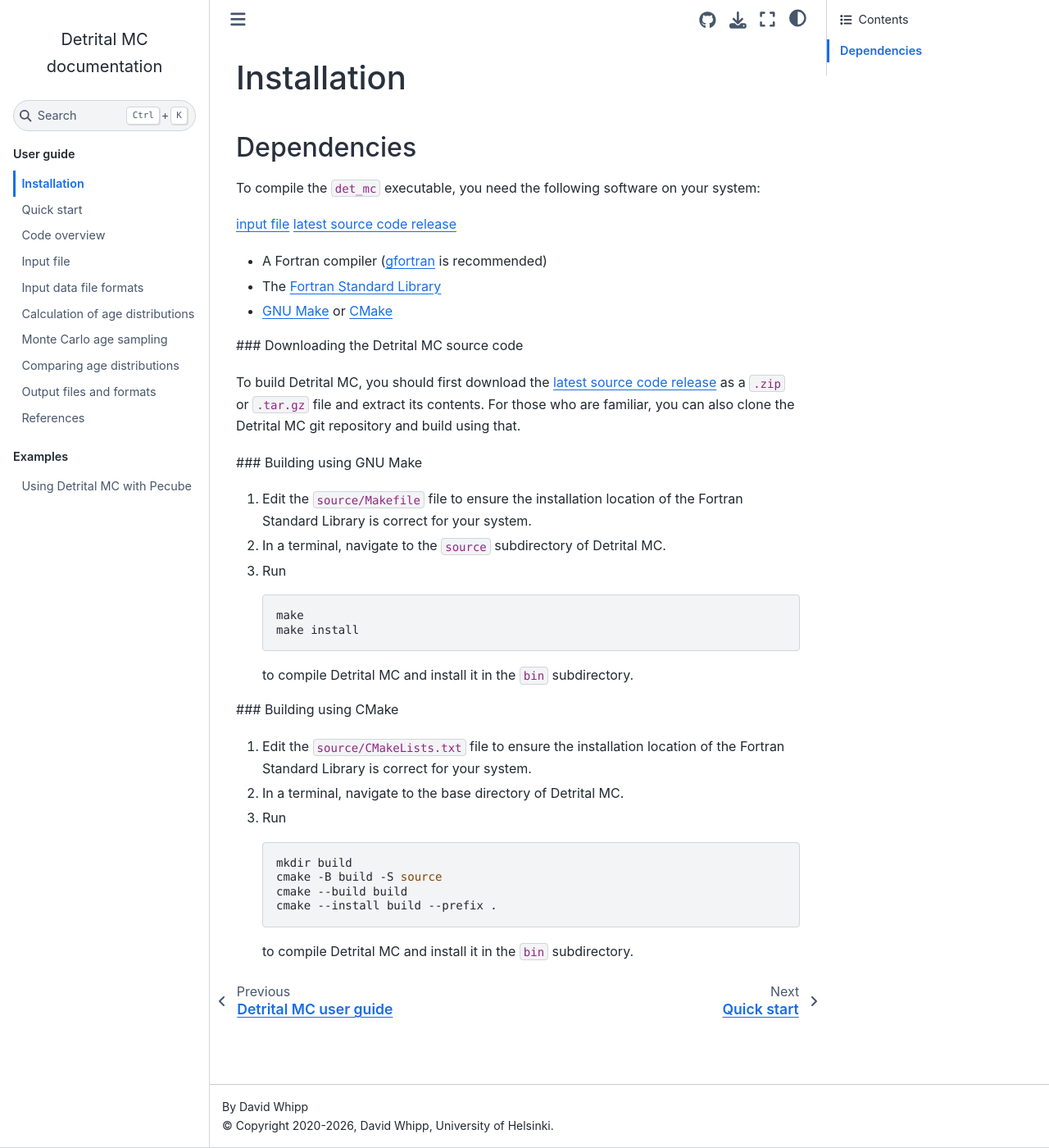
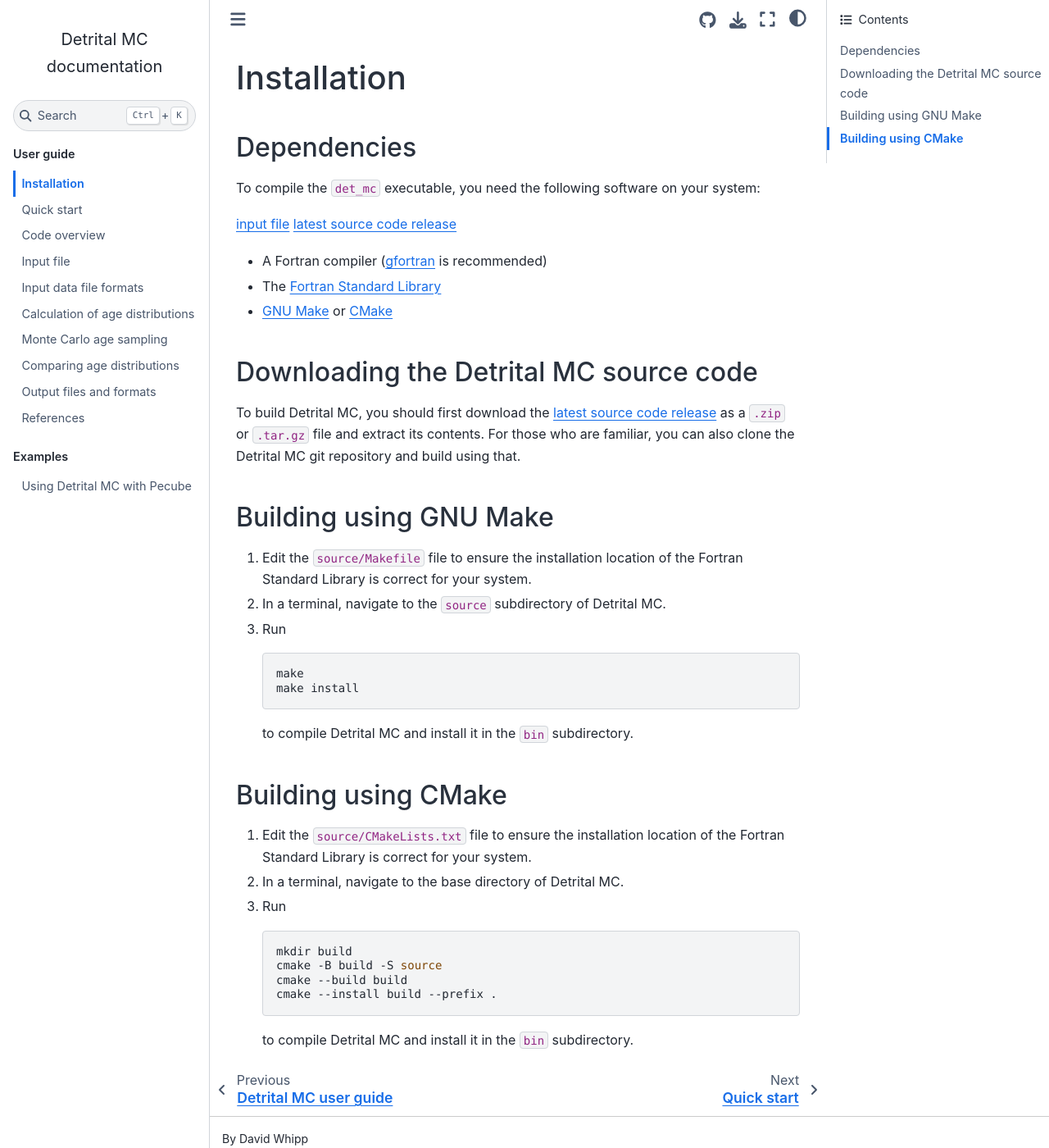
Before and after one commit to HUGG/Detrital-MC, a Sphinx documentation site: the page built from docs/source/manual/installation.rst, in a window 1280 px wide and 1400 px high. Shown: the whole window at 82% size. Built offline with Sphinx 7.4.7 and the Sphinx Book theme 1.1.4, drawn with Linux system fonts in a browser that asks for light colours.

Commit message:
Fix header formats

```diff
--- a/docs/source/manual/installation.rst
+++ b/docs/source/manual/installation.rst
@@ -14,11 +14,13 @@
 - The `Fortran Standard Library <https://fortran-lang.github.io/stdlib/>`__
 - `GNU Make <https://www.gnu.org/software/make/>`__ or `CMake <https://cmake.org/>`__
 
-### Downloading the Detrital MC source code
+Downloading the Detrital MC source code
+---------------------------------------
 
 To build Detrital MC, you should first download the `latest source code release <https://github.com/HUGG/Detrital-MC/releases/>`__ as a ``.zip`` or ``.tar.gz`` file and extract its contents. For those who are familiar, you can also clone the Detrital MC git repository and build using that.
 
-### Building using GNU Make
+Building using GNU Make
+-----------------------
 
 1. Edit the ``source/Makefile`` file to ensure the installation location of the Fortran Standard Library is correct for your system.
 2. In a terminal, navigate to the ``source`` subdirectory of Detrital MC.
@@ -31,7 +33,8 @@
 
    to compile Detrital MC and install it in the ``bin`` subdirectory.
 
-### Building using CMake
+Building using CMake
+--------------------
 
 1. Edit the ``source/CMakeLists.txt`` file to ensure the installation location of the Fortran Standard Library is correct for your system.
 2. In a terminal, navigate to the base directory of Detrital MC.
```
